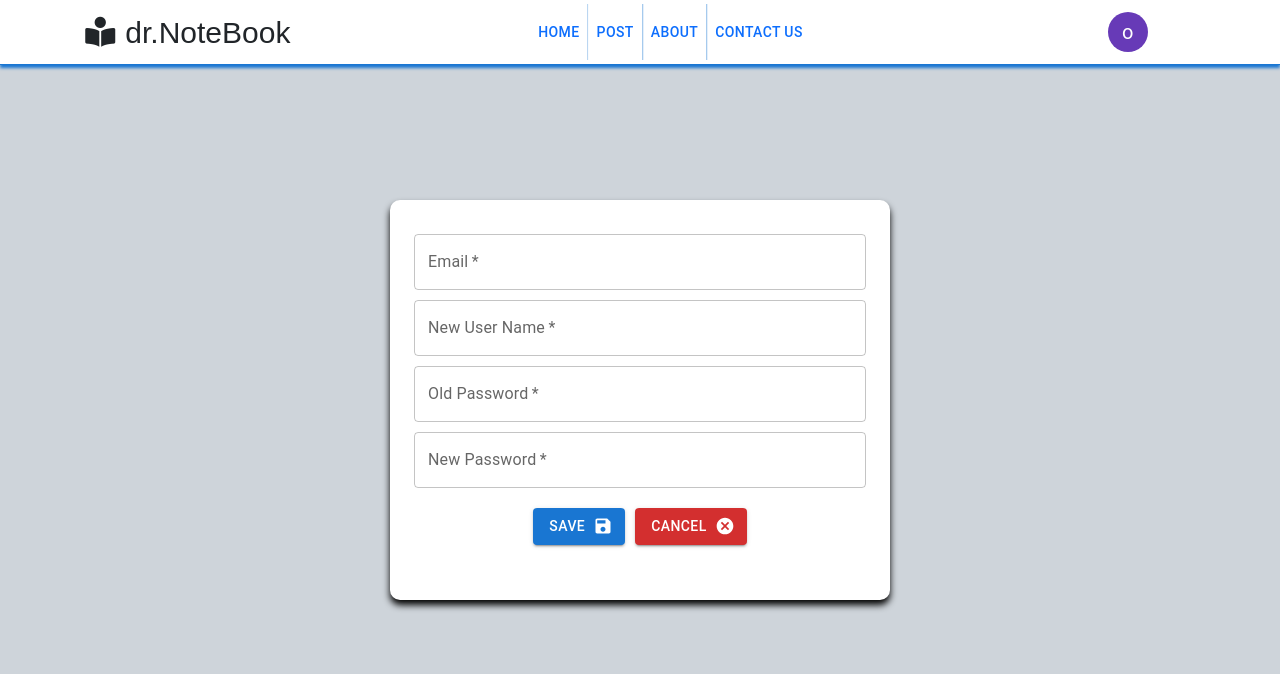
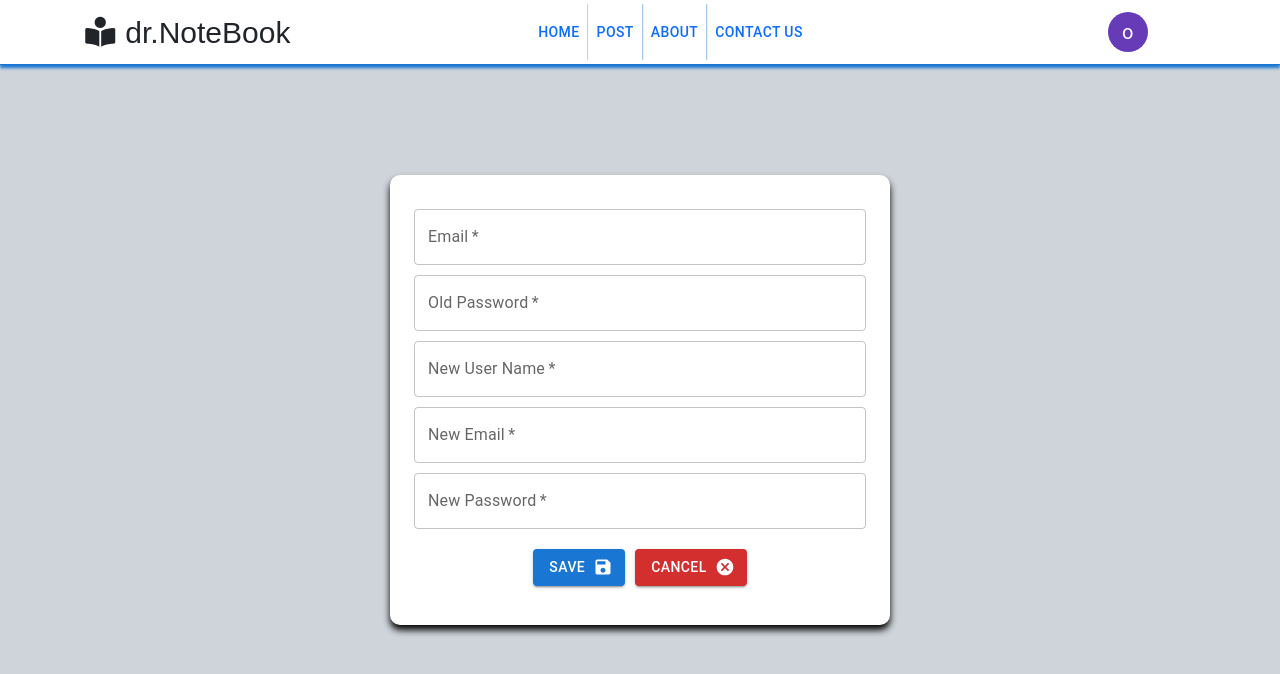
Before and after one commit to J-Subhradeep/React-NoteBook-App, a React (Create React App) app: page /editprofile in a window 1280 px wide. Shown: the top 674 px of the page. Built offline with nearby package versions, Linux system fonts and the light colour scheme; no server answers; sample sign-in values are in the browser's storage.

Commit message:
user edit

```diff
--- a/src/components/EditProfilePage.jsx
+++ b/src/components/EditProfilePage.jsx
@@ -10,9 +10,11 @@ import axios from "axios";
 import Navbar from "./navbar";
 const EditProfilePage = () => {
   const [email, setEmail] = useState("");
+  const [newemail, setNewemail] = useState("");
   const [username, setUsername] = useState("");
   var navigate = useNavigate();
   const [password, setPassword] = useState("");
+  const [newpassword, setnewpassword] = useState("");
   useEffect(() => {
     if (!localStorage.getItem("user_id")) {
       navigate("/login");
@@ -48,18 +50,35 @@ const EditProfilePage = () => {
                 // class="mt-4"
                 required
                 id="outlined-required"
-								label="New User Name"
-								type="text"
-								value={username}
+                label="Old Password"
+                type="password"
+                value={password}
+                onChange={(e) => {
+                  setPassword(e.target.value);
+                }}
                 style={{ marginTop: "10px", width: "100%", minWidth: "270px" }}
               />
-
               <TextField
                 // class="mt-4"
                 required
                 id="outlined-required"
-								label="Old Password"
-								type="password"
+                label="New User Name"
+                type="text"
+                value={username}
+                onChange={(e) => {
+                  setUsername(e.target.value);
+                }}
+                style={{ marginTop: "10px", width: "100%", minWidth: "270px" }}
+              />
+              <TextField
+                required
+                id="outlined-required"
+                label="New Email"
+                type="email"
+                value={newemail}
+                onChange={(e) => {
+                  setNewemail(e.target.value);
+                }}
                 style={{ marginTop: "10px", width: "100%", minWidth: "270px" }}
               />
 
@@ -69,6 +88,10 @@ const EditProfilePage = () => {
                 id="outlined-required"
                 label="New Password"
                 type="password"
+                value={newpassword}
+                onChange={(e) => {
+                  setnewpassword(e.target.value);
+                }}
                 style={{ marginTop: "10px", width: "100%", minWidth: "270px" }}
               />
             </div>
@@ -77,6 +100,16 @@ const EditProfilePage = () => {
                 type="submit"
                 // class="btn-editpage"
                 variant="contained"
+                onClick={(e) => {
+                  e.preventDefault();
+                  axios.post("http://localhost:8000/edituser/", {
+                    email: email,
+                    newemail: newemail,
+                    password: password,
+                    newpassword: newpassword,
+                    username: username,
+                  });
+                }}
                 endIcon={<SaveIcon />}
               >
                 Save
--- a/src/editpage.css
+++ b/src/editpage.css
@@ -11,7 +11,7 @@
   padding: 10px;
 }
 .editpage-form-parent-div {
-	height: 400px;
+  height: 450px;
   width: 500px;
   background-color: white;
   border-radius: 10px;
```
Also changed, not shown: src/App.css (indentation only). Lines whose indentation alone changed are shown as unchanged.
